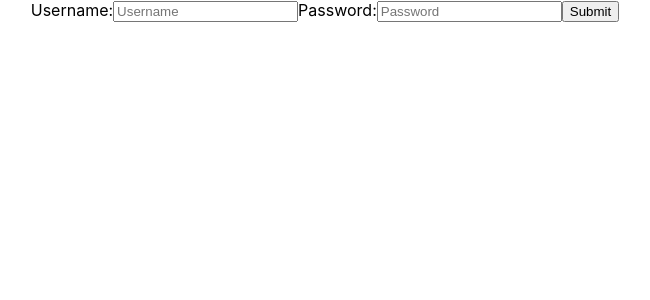
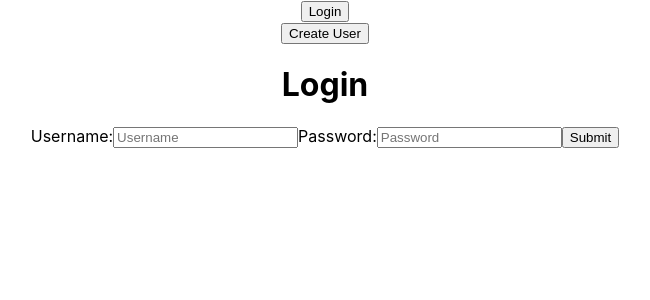
Before and after one commit to phamin2001/project3-newsapp-react, a React (Create React App) app: page / in a window 1280 px wide. Shown: the top 300 px of the page, without its empty margins (315-965 px from the left). Built offline with nearby package versions, Linux system fonts and the light colour scheme.

Commit message:
working on router

```diff
--- a/package.json
+++ b/package.json
@@ -5,6 +5,7 @@
   "dependencies": {
     "react": "^16.8.4",
     "react-dom": "^16.8.4",
+    "react-router-dom": "^4.3.1",
     "react-scripts": "2.1.8"
   },
   "scripts": {
--- /dev/null
+++ b/src/AuthenticationGateway/index.js
@@ -0,0 +1,34 @@
+import React, { Component } from 'react';
+import Registration from '../Registration';
+import Login from '../Login';
+
+class AuthenticationGateway extends Component {
+    constructor() {
+        super();
+
+        this.state = {
+            newUser: ''
+        }
+    }
+
+    handleClick = (e) => {
+        if(e.target.name === 'login') {
+            this.setState({newUser: false})
+        } else if(e.target.name === 'register') {
+            this.setState({newUser: false})
+        }
+    }
+
+    render() {
+
+        return(
+            <div>
+                <div><button name = "login" onClick={this.handleClick}>Login</button></div>
+                <div><button name = "register" onClick={this.handleClick}>Create User</button></div>
+                {!this.state.newUser ? <Login /> : <Registration />}
+            </div>
+        )
+    }
+}
+
+export default AuthenticationGateway;
--- a/src/Login/index.js
+++ b/src/Login/index.js
@@ -5,8 +5,10 @@ class Login extends Component {
         super();
 
         this.state = {
-            username: '',
-            password: ''
+            username:    '',
+            password:    '',
+            email:       '',
+            displayName: ''
         }
     }
 
@@ -16,7 +18,7 @@ class Login extends Component {
         });
     }
 
-    handleSubmit = async (e) => {
+    handleLoginSubmit = async (e) => {
         e.preventDefault();
 
         try {
@@ -24,7 +26,7 @@ class Login extends Component {
                 method:      'POST',
                 credentials: 'include',
                 body:        JSON.stringify(this.state),
-                headers:{
+                headers: {
                     'Content-type': 'application/json'
                 }
             });
@@ -44,9 +46,39 @@ class Login extends Component {
         }
     }
 
+    handleRegisterSubmit = async (e) => {
+        e.preventDefault();
+
+        try {
+            const registerResponse = await fetch("http://localhost:9000/users/", {
+                method:      'POST',
+                credentials: 'include',
+                body:        JSON.stringify(this.state),
+                headers: {
+                    'Content-type': 'application/json'
+                }
+            });
+
+            if(!registerResponse.ok) {
+                throw new Error(registerResponse.statusText);
+            }
+
+            console.log(registerResponse, 'registerResponse');
+
+            const parsedRegisterResponse = await registerResponse.json();
+            console.log(parsedRegisterResponse, 'parsed register');
+
+        } catch (err) {
+            console.log(err);
+            return err;
+        }
+    }
+
     render() {
         return(
-            <form onSubmit={this.handleSubmit}>
+            <div>
+                <form onSubmit={this.handleLoginSubmit}>
+                    <h1>Login</h1>
                     <label>
                         Username:
                         <input type="text" name="username" placeholder="Username" onChange={this.handleInput}/>
@@ -56,7 +88,28 @@ class Login extends Component {
                         <input type="password" name="password" placeholder="Password" onChange={this.handleInput}/>
                     </label>
                     <input type="Submit" />
-            </form>
+                </form><br/>
+                {/* <form onSubmit={this.handleRegisterSubmit}>
+                    <h1>Create User</h1>
+                    <label>
+                        Username:
+                        <input type="text" name="username" placeholder="Username" onChange={this.handleInput}/>
+                    </label>
+                    <label>
+                        Password:
+                        <input type="password" name="password" placeholder="Password" onChange={this.handleInput}/>
+                    </label>
+                    <label>
+                        Email:
+                        <input type="email" name="email" placeholder="Eamil" onChange={this.handleInput}/>
+                    </label>
+                    <label>
+                        DisplayName:
+                        <input type="text" name="displayname" placeholder="DisplayName" onChange={this.handleInput}/>
+                    </label>
+                    <input type="Submit" />
+                </form><br/> */}
+            </div>
         )
     }
 }
--- a/src/MainContainer/index.js
+++ b/src/MainContainer/index.js
@@ -1,6 +1,6 @@
 import React, { Component } from 'react';
-import Login from '../Login';
 import User from '../User';
+import AuthenticationGateway from '../AuthenticationGateway';
 
 class MainContainer extends Component {
     constructor(){
@@ -25,7 +25,8 @@ class MainContainer extends Component {
 
         return(
             <div>
-                {!this.state.loggedIn ? <Login handleLogin = {this.handleLogin} /> : <User loggedInUser = {this.state}/> }
+                {!this.state.loggedIn ? <AuthenticationGateway handleLogin = {this.handleLogin} /> :
+                <User loggedInUser = {this.state}/> }
             </div>
         )
     }
--- a/src/TopicsList/index.js
+++ b/src/TopicsList/index.js
@@ -1,4 +1,4 @@
-import React from 'react';
+import React, { Component } from 'react';
 import User from '../User';
 
 const TopicsList = (props) => {
```
Also changed, not shown: 1 other file (tests, documents, lock files or other folders). Lines whose indentation alone changed are shown as unchanged.
